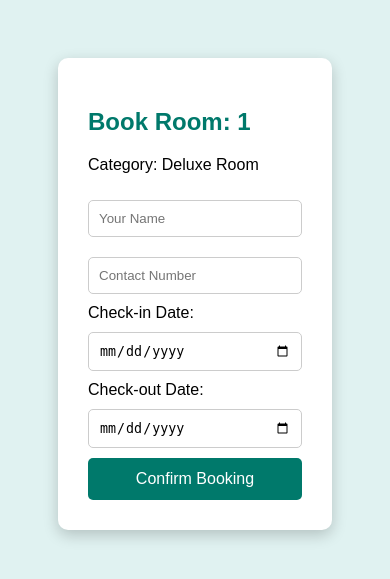
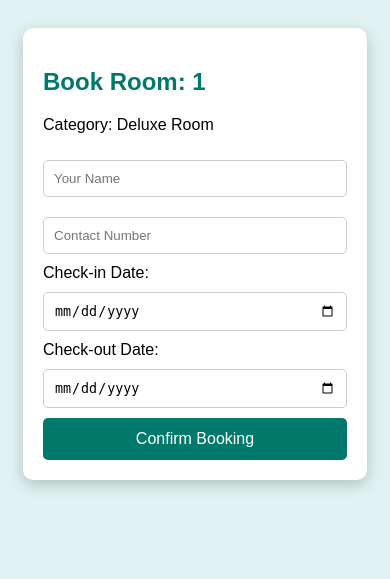
Before and after one commit to sharmi233/My_Hotel_Project, a Django app: page /book/1/ in a window 390 px wide. Shown: the top 579 px of the page. Run offline with Django 5.2, Linux system fonts and the light colour scheme; tables that the repository leaves empty hold one stand-in row (values such as "Sample post").

Commit message:
book_room responsive updated

```diff
--- a/Room_Booking/templates/book_room.html
+++ b/Room_Booking/templates/book_room.html
@@ -2,13 +2,19 @@
 <html>
 <head>
     <title>Booking Form</title>
+    <meta name="viewport" content="width=device-width, initial-scale=1.0">
     <style>
-        body { font-family: sans-serif; background: #e0f2f1; display: flex; justify-content: center; padding: 50px; }
-        .form-box { background: white; padding: 30px; border-radius: 10px; box-shadow: 0 5px 15px rgba(0,0,0,0.2); width: 400px; }
+        body { font-family: sans-serif; background: #e0f2f1; display: flex; justify-content: center; padding: 50px 20px; }
+        .form-box { background: white; padding: 30px; border-radius: 10px; box-shadow: 0 5px 15px rgba(0,0,0,0.2); width: 100%; max-width: 400px; }
         h2 { color: #00796b; }
         input { width: 100%; padding: 10px; margin: 10px 0; border: 1px solid #ccc; border-radius: 5px; box-sizing: border-box; }
         button { width: 100%; padding: 12px; background: #00796b; color: white; border: none; border-radius: 5px; cursor: pointer; font-size: 16px; }
         button:hover { background: #004d40; }
+
+        @media (max-width: 480px) {
+            body { padding: 20px 15px; }
+            .form-box { padding: 20px; }
+        }
     </style>
 </head>
 <body>
```
